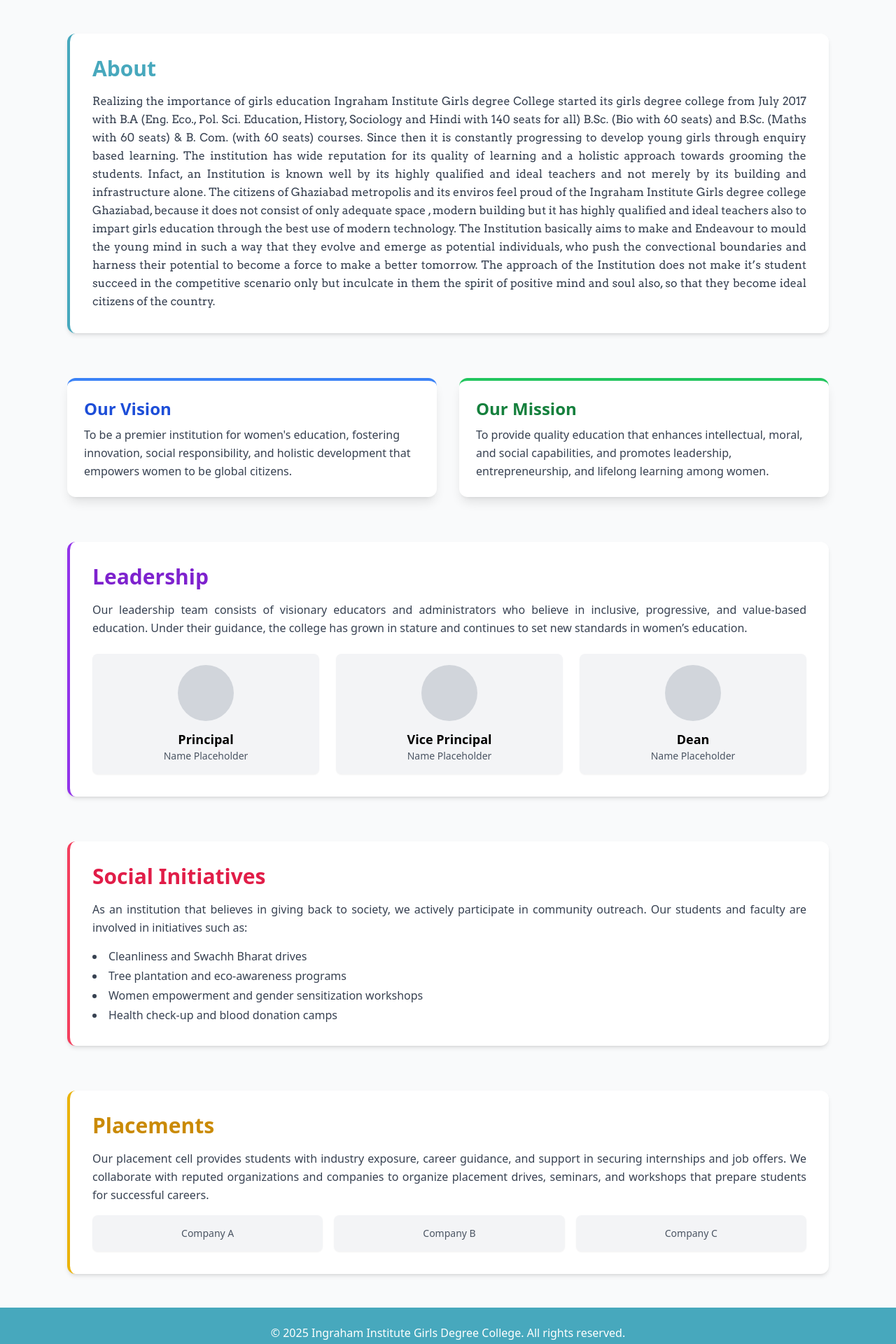
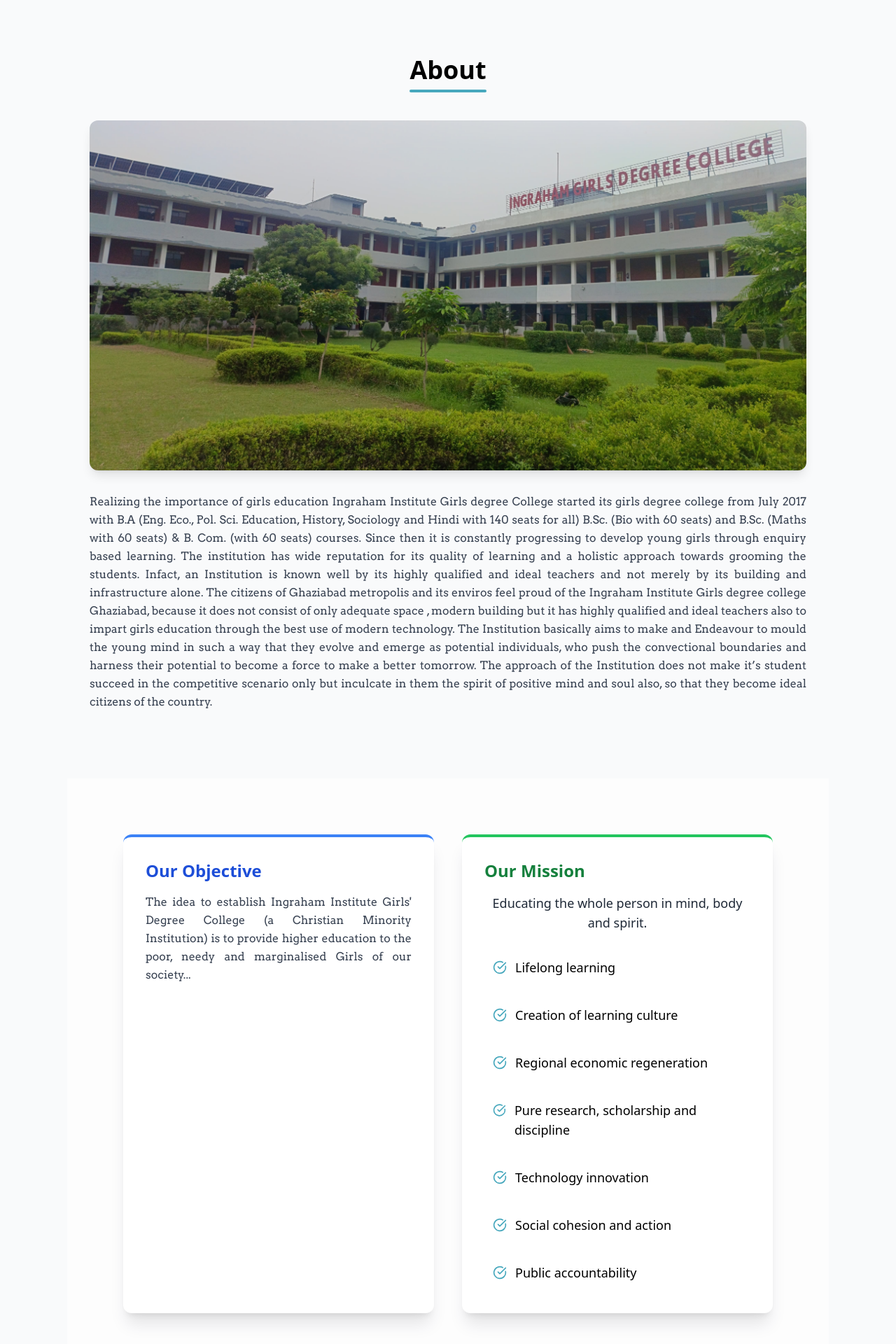
Before and after one commit to ishmalik12/College_website, a React (Vite) app in the folder Frontend/: page / in a window 1280 px wide. Shown: the part 840-2760 px from the top of the page at 70% size. Built offline with nearby package versions, Linux system fonts and the light colour scheme; a web font is replaced by a local one.

Commit message:
about page setup

```diff
--- a/Frontend/src/pages/About.jsx
+++ b/Frontend/src/pages/About.jsx
@@ -2,6 +2,9 @@ import React from "react";
 import AOS from "aos";
 import "aos/dist/aos.css";
 import { useEffect } from "react";
+import cllgimg from "../assets/cllgimg.jpeg"
+import { Info, Target, Flag, CheckCircle } from "lucide-react";
+import visionBg from "../assets/blurimg.jpeg";
 export default function About() {
   useEffect(() => {
   AOS.init({
@@ -17,8 +20,19 @@ export default function About() {
 
 
       {/* About Section */}
-      <section id="about"  data-aos="fade-up" className="bg-white shadow-md rounded-xl p-8 border-l-4 border-primary">
-        <h2 className="text-3xl font-bold text-primary mb-4">About</h2>
+      <section id="about"  data-aos="fade-up" className="bg-transparent  rounded-xl p-8 ">
+        <div className="text-center mb-10">
+  <h2 className="text-3xl md:text-4xl font-bold inline-block relative">
+    About
+    <span className="block h-1 w-22 bg-[#47A8BD] rounded-full mx-auto mt-2"></span>
+  </h2>
+</div>
+
+  <img
+    src={cllgimg}
+    alt="College View"
+    className="w-full max-h-[500px] object-cover rounded-xl shadow-lg mb-8"
+  />
         <p className="text-gray-700 leading-relaxed text-justify" style={{fontFamily:"Arvo"}}>
           Realizing the importance of girls education Ingraham Institute Girls degree College started its girls degree college from July 2017 with B.A (Eng. Eco., Pol. Sci. Education, History, Sociology and Hindi with 140 seats for all) B.Sc. (Bio with 60 seats) and B.Sc. (Maths with 60 seats) & B. Com. (with 60 seats) courses. Since then it is constantly progressing to develop young girls through enquiry based learning. The institution has wide reputation for its quality of learning and a holistic approach towards grooming the students.
 
@@ -30,21 +44,58 @@ The approach of the Institution does not make it’s student succeed in the comp
         </p>
       </section>
 
+
       {/* Vision & Mission */}
-      <section id="vision" data-aos="fade-left" className="grid md:grid-cols-2 gap-8">
-        <div className="bg-white shadow-lg rounded-xl p-6 border-t-4 border-blue-500">
-          <h3 className="text-2xl font-semibold text-blue-700 mb-2">Our Vision</h3>
-          <p className="text-gray-700 leading-relaxed">
-            To be a premier institution for women's education, fostering innovation, social responsibility, and holistic development that empowers women to be global citizens.
-          </p>
-        </div>
-        <div className="bg-white shadow-lg rounded-xl p-6 border-t-4 border-green-500">
-          <h3 className="text-2xl font-semibold text-green-700 mb-2">Our Mission</h3>
-          <p className="text-gray-700 leading-relaxed">
-            To provide quality education that enhances intellectual, moral, and social capabilities, and promotes leadership, entrepreneurship, and lifelong learning among women.
-          </p>
-        </div>
-      </section>
+
+
+<section
+  id="vision"
+  data-aos="fade-left"
+  className="ml-0 bg-cover  bg-center bg-no-repeat  relative"
+  style={{
+    backgroundImage: `url(${visionBg}),`,
+  }}
+>
+  {/* Blur + Overlay */}
+  <div className="backdrop-blur-xs bg-white/60 w-full h-full  py-20 md:px-20">
+    <div className="grid md:grid-cols-2 gap-10">
+      {/* Objective */}
+      <div className="bg-white shadow-xl rounded-xl p-8 border-t-4 border-blue-500">
+        <h3 className="text-2xl font-semibold text-blue-700 mb-4">Our Objective</h3>
+        <p className="text-gray-700 leading-relaxed text-justify" style={{ fontFamily: "Arvo" }}>
+          The idea to establish Ingraham Institute Girls' Degree College (a Christian Minority Institution) is to provide higher education to the poor, needy and marginalised Girls of our society...
+        </p>
+      </div>
+
+      {/* Mission */}
+      <div className="bg-white shadow-xl rounded-xl p-8 border-t-4 border-green-500">
+        <h3 className="text-2xl font-semibold text-green-700 mb-4">Our Mission</h3>
+        <p className="text-lg text-center font-medium text-gray-800 mb-6">
+          Educating the whole person in mind, body and spirit.
+        </p>
+        <ul className="space-y-4">
+          {[
+            "Lifelong learning",
+            "Creation of learning culture",
+            "Regional economic regeneration",
+            "Pure research, scholarship and discipline",
+            "Technology innovation",
+            "Social cohesion and action",
+            "Public accountability",
+          ].map((item, index) => (
+            <li
+              key={index}
+              className="flex items-start gap-3 hover:bg-[#e6f9fd] transition-all p-3 rounded-lg"
+            >
+              <CheckCircle className="text-[#47A8BD] mt-1" size={20} />
+              <span className="text-base md:text-lg">{item}</span>
+            </li>
+          ))}
+        </ul>
+      </div>
+    </div>
+  </div>
+</section>
 
       {/* Leadership */}
       <section id="leadership" data-aos="fade-down" className="bg-white shadow-md rounded-xl p-8 border-l-4 border-purple-600">
```
Also changed, not shown: Frontend/src/assets/blurimg.jpeg (added), Frontend/src/assets/cllgimg.jpeg.
